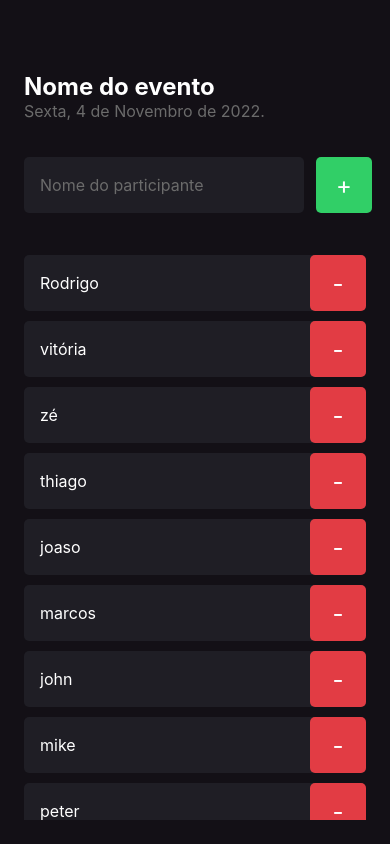
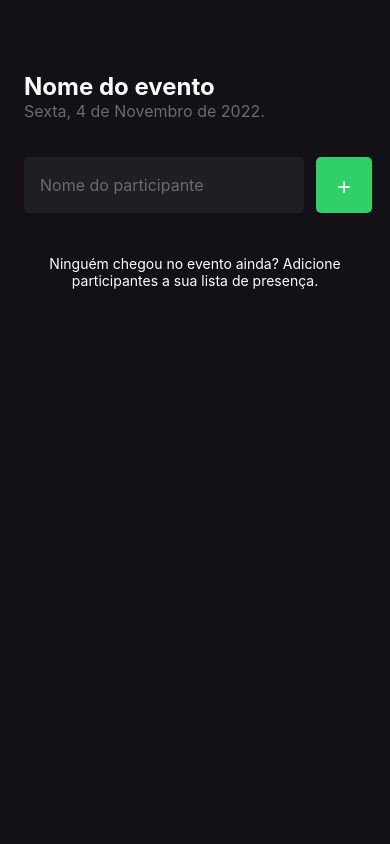
Before and after one commit to VictorBarretoLF/Mobile_Rocketseat, a React Native app in the folder imhere/: screen / in a window 390 px wide. Built offline with nearby package versions, Linux system fonts and the light colour scheme.

Commit message:
Removendo Participantes

```diff
--- a/imhere/src/screens/Home/index.tsx
+++ b/imhere/src/screens/Home/index.tsx
@@ -1,3 +1,4 @@
+import { useState } from "react";
 import {
 	Alert,
 	FlatList,
@@ -12,26 +13,19 @@
 import { Participant } from "../../components/Participant";
 
 export function Home() {
-	const participants = [
-		"Rodrigo",
-		"vitória",
-		"zé",
-		"thiago",
-		"joaso",
-		"marcos",
-		"john",
-		"mike",
-		"peter",
-		"jeff",
-	];
+	const [participants, setParticipants] = useState<string[]>([]);
+	const [participantName, setParticipantName] = useState<string>("");
 
 	function handleParticipantAdd() {
-		if (participants.includes("Rodrigo")) {
+		if (participants.includes(participantName)) {
 			return Alert.alert(
 				"Participante existe",
 				"Já existe um participante na lista com esse nome."
 			);
 		}
+
+		setParticipants((prevState) => [...prevState, participantName]);
+		setParticipantName("");
 	}
 
 	function handleParticipantRemove(name: string) {
@@ -42,7 +36,10 @@
 			},
 			{
 				text: "Sim",
-				onPress: () => Alert.alert("Deletado!"),
+				onPress: () =>
+					setParticipants((prevState) =>
+						prevState.filter((participant) => participant !== name)
+					),
 			},
 		]);
 	}
@@ -58,6 +55,8 @@
 					style={styles.input}
 					placeholder="Nome do participante"
 					placeholderTextColor="#6B6B6B"
+					onChangeText={setParticipantName}
+					value={participantName}
 				/>
 
 				<TouchableOpacity style={styles.button} onPress={handleParticipantAdd}>
```
